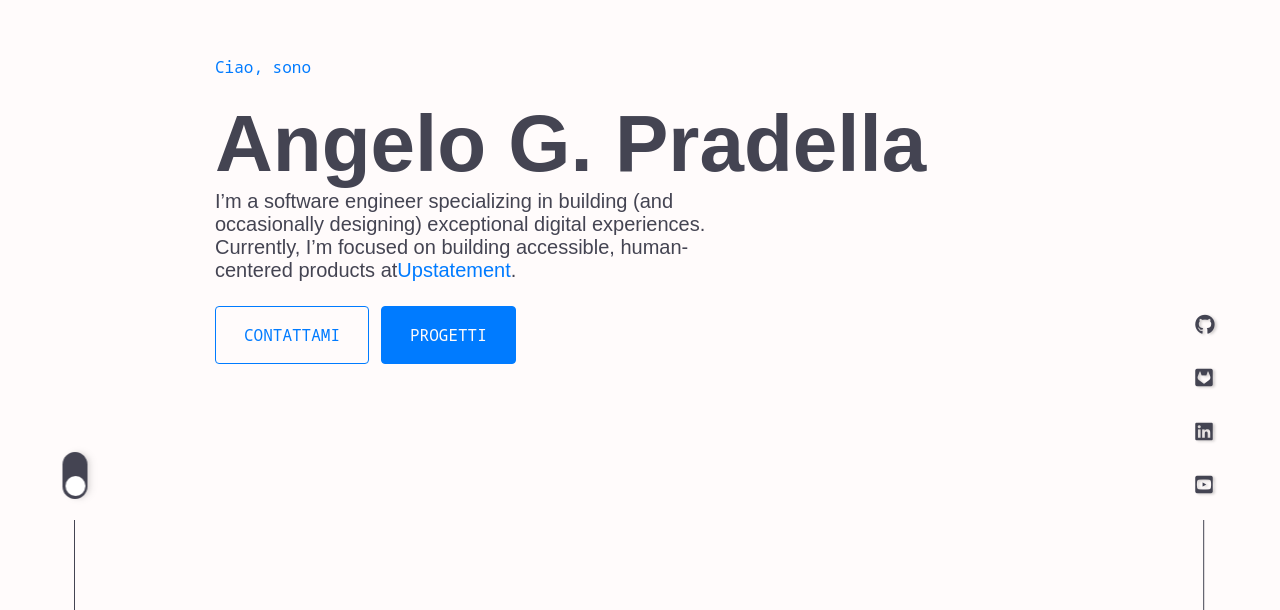
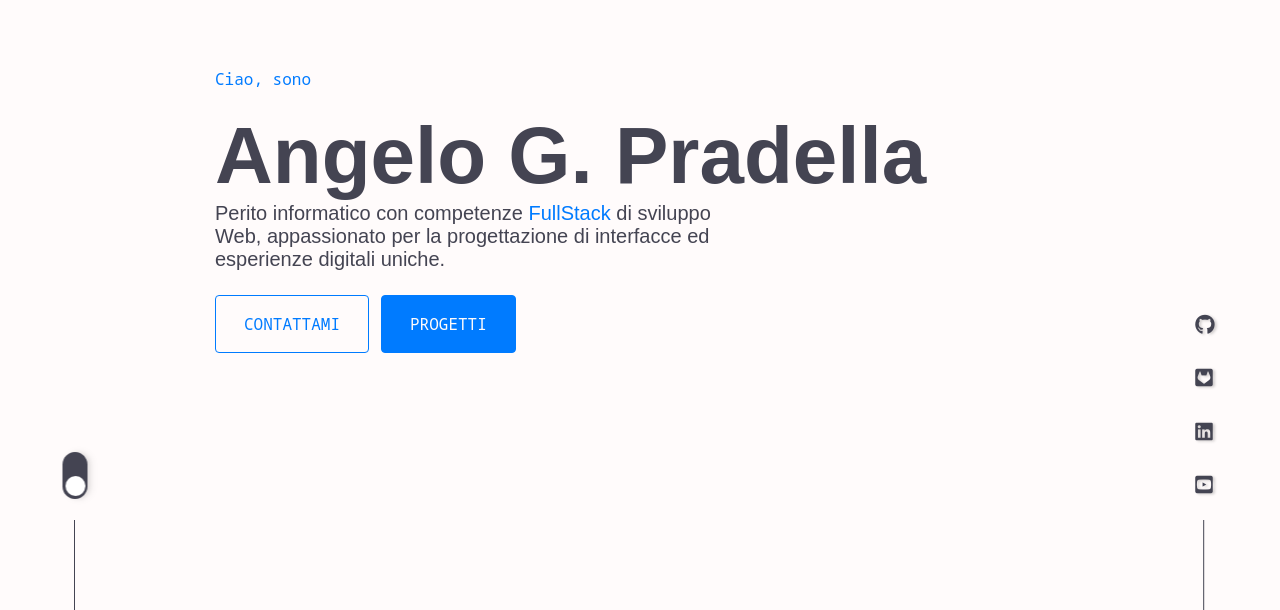
Before and after one commit to angeloPradella-github/portfolio-v1, a React (Vite) app: page / in a window 1280 px wide. Shown: the part 190-800 px from the top of the page. Built offline with nearby package versions, Linux system fonts and the light colour scheme; a web font is replaced by a local one.

Commit message:
darkmode senza salvataggio funzionante

```diff
--- a/src/components/HeroSection.jsx
+++ b/src/components/HeroSection.jsx
@@ -4,10 +4,10 @@ export default function HeroSection() {
       <h4 className="ff-accent clr-accent mb-5">Ciao, sono</h4>
       <h1 className="fw-h-bold">Angelo G. Pradella</h1>
       <p className="max-w-lg">
-        I’m a software engineer specializing in building (and occasionally
-        designing) exceptional digital experiences. Currently, I’m focused on
-        building accessible, human-centered products at
-        <span className="clr-accent">Upstatement</span>.
+        Perito informatico con competenze
+        <span className="clr-accent"> FullStack</span> di sviluppo Web,
+        appassionato per la progettazione di interfacce ed esperienze digitali
+        uniche.
       </p>
       <div className="btn-container flex gap-3 mt-6">
         <a className="btn-big ff-accent btn-empty up-transition" href="#">
--- a/src/components/SwitchContainer.jsx
+++ b/src/components/SwitchContainer.jsx
@@ -1,8 +1,25 @@
+import { useState } from "react";
+
 export default function SwitchContainer() {
+  const [isDarkMode, setDarkMode] = useState(false);
+
+  const handleToggle = () => {
+    setDarkMode(!isDarkMode);
+    if (!isDarkMode) {
+      document.documentElement.style.setProperty("--clr-neutral", "#cdcdcd");
+      document.documentElement.style.setProperty("--clr-light", "#292929");
+      document.documentElement.style.setProperty("--clr-dark", "#fffbfb");
+    } else {
+      document.documentElement.style.setProperty("--clr-neutral", "#444452");
+      document.documentElement.style.setProperty("--clr-light", "#fffbfb");
+      document.documentElement.style.setProperty("--clr-dark", "#111");
+    }
+  };
+
   return (
     <div className="switch-container flex flex-col clr-neutral justify-end gap-8">
       <div>
-        <input type="checkbox" id="switch" />
+        <input type="checkbox" id="switch" onChange={handleToggle} />
         <label htmlFor="switch" className="drop-shadow-md">
           Toggle
         </label>
--- a/src/css/app.css
+++ b/src/css/app.css
@@ -110,6 +110,7 @@ body {
   min-height: 100vh;
   font-family: var(--ff-normal);
   background-color: var(--clr-light);
+  transition: 0.2s cubic-bezier(0.215, 0.61, 0.355, 1);
 }
 
 h1,
```
